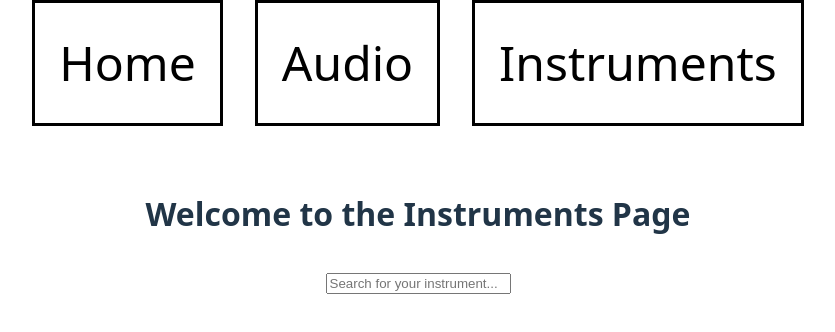
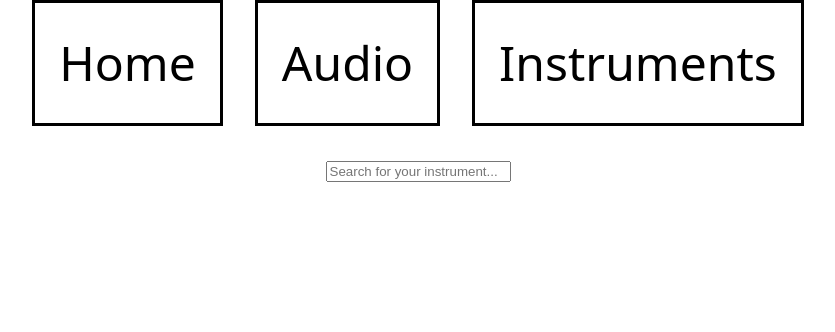
Before and after one commit to ChaseWright294/EyesAndEars, a React (Vite) app in the folder frontend/: page /instruments in a window 1280 px wide. Shown: the top 332 px of the page, without its empty margins (222-1057 px from the left). Built offline with nearby package versions, Linux system fonts and the light colour scheme.

Commit message:
Removed welcome message from instruments page
Since there is content on the page now, the welcome message has been removed

```diff
--- a/frontend/src/pages/Instruments.jsx
+++ b/frontend/src/pages/Instruments.jsx
@@ -4,7 +4,6 @@ function Instruments()
 {
     return(
         <div>
-            <h3>Welcome to the Instruments Page</h3>
             <SearchBar></SearchBar>
         </div>
     )
```
